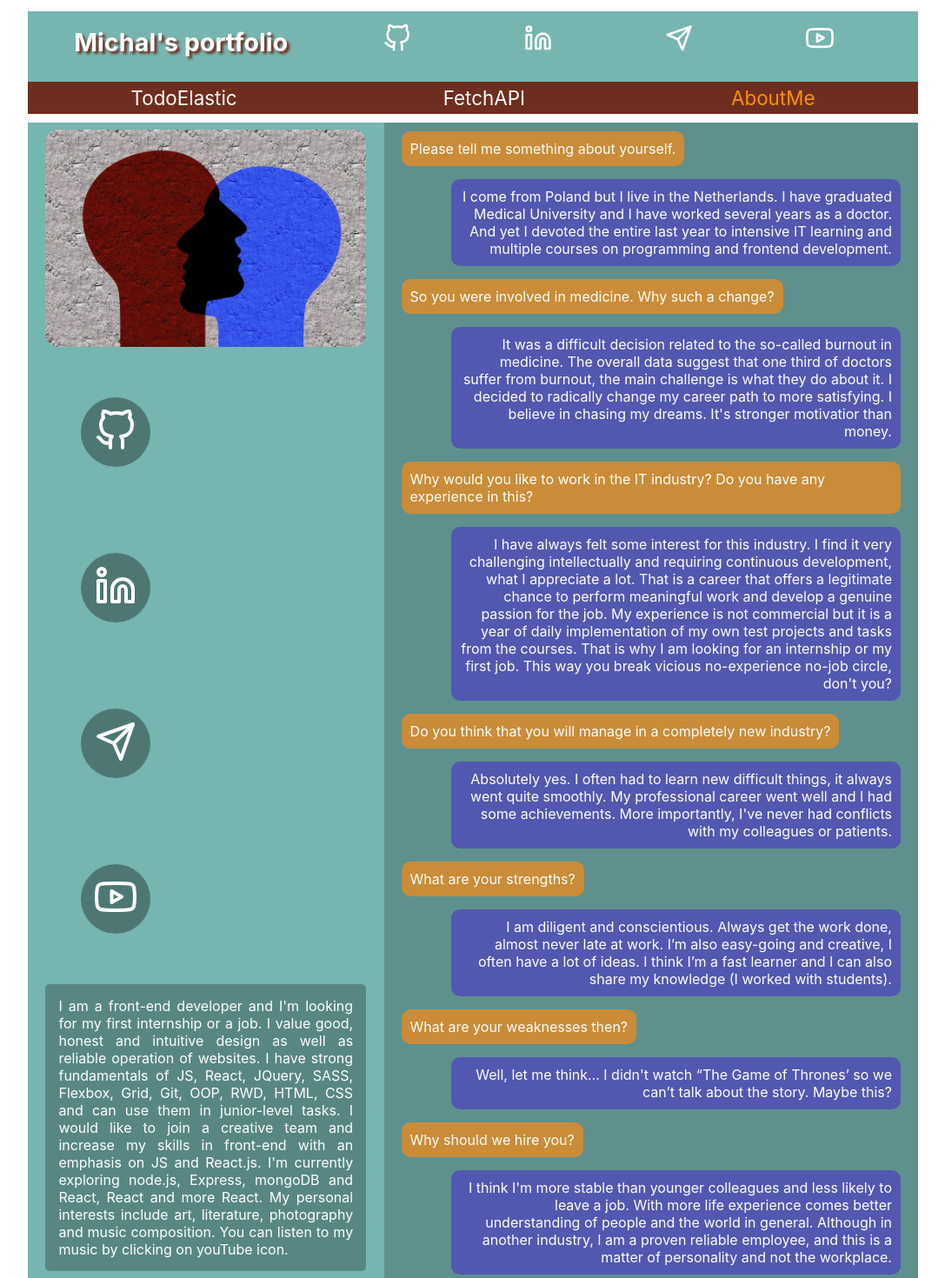
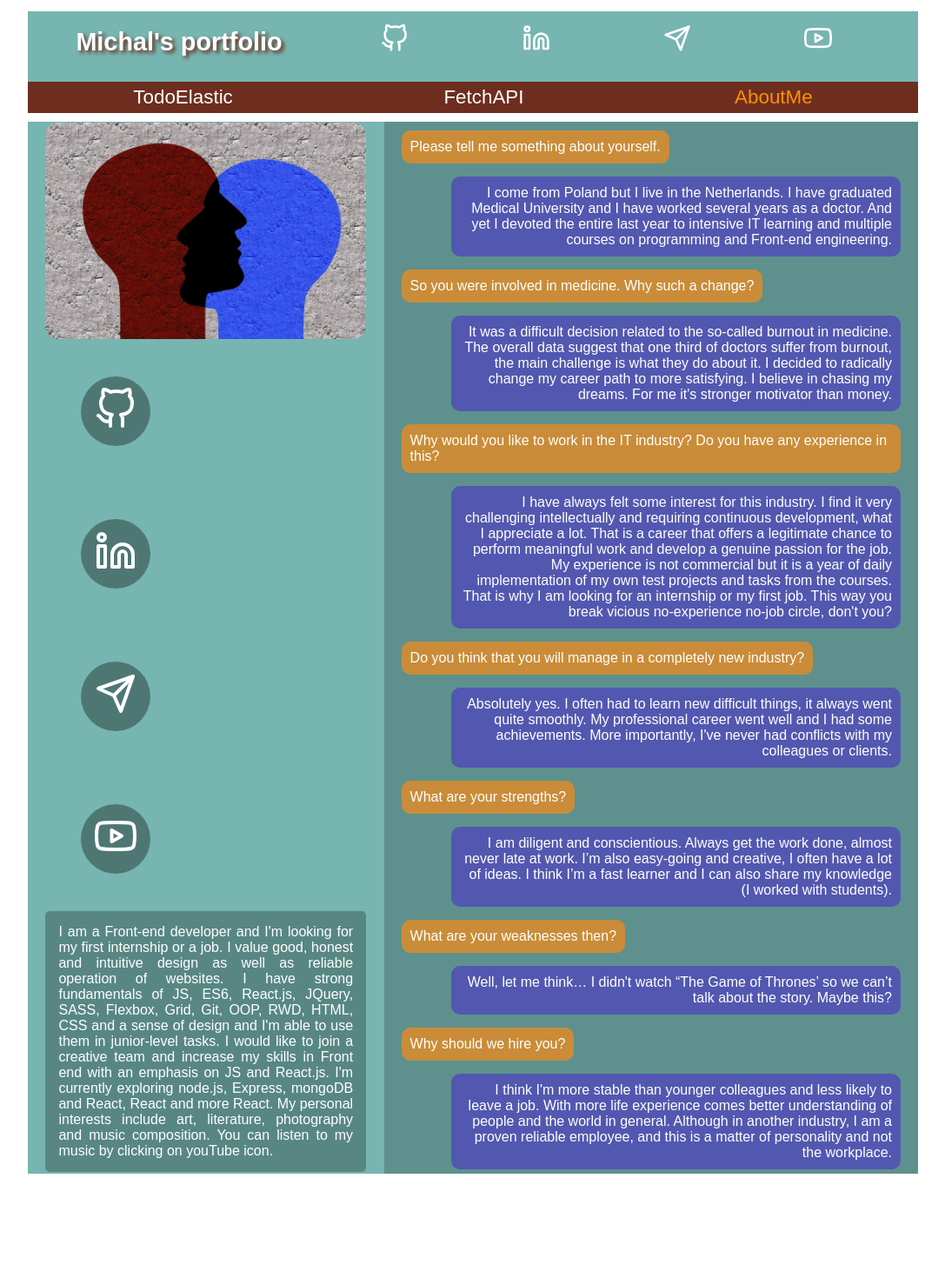
Before and after one commit to waterbreathing/portfolio, a React (Create React App) app: page /aboutMe in a window 1280 px wide. Shown: the top 1470 px of the page at 87% size, without its empty margins (96-1183 px from the left). After the commit the page ends 1362 px from the top, so only its background shows below. Built offline with nearby package versions, Linux system fonts and the light colour scheme.

Commit message:
add font correct styles

```diff
--- a/src/App.css
+++ b/src/App.css
@@ -4,9 +4,13 @@
   box-sizing: border-box;
 }
 
+@import url('https://fonts.googleapis.com/css?family=Muli:400,700&display=swap');
+
 .appContainer {
   width: 80%;
   margin: 1% auto;
+  font-family: 'Muli', sans-serif;
+
 }
 
 .App {
@@ -15,9 +19,9 @@
 }
 
 .todoTasksHeader {
-  padding: 10px 0;
+  padding: 7px 0;
   background-color: #F0DCD7;
-  margin-top: 5px;
+  margin-top: 10px;
   color: #555;
 
 
--- a/src/components/AboutMe.js
+++ b/src/components/AboutMe.js
@@ -29,20 +29,20 @@ class AboutMe extends Component {
                     <div className="youTube icons"> <a rel="noopener noreferrer" href="https://www.youtube.com/watch?v=zGIp21wPNN0" target="_blank"><FiYoutube /></a></div>
 
                     <div className='aboutMe' >
-                        I am a front-end developer and I'm looking for my first internship or a job. I value good, honest and intuitive design as well as reliable operation of websites. I have strong fundamentals of JS, React, JQuery, SASS, Flexbox, Grid, Git, OOP, RWD, HTML, CSS and can use them in junior-level tasks.
-    I would like to join a creative team and increase my skills in front-end with an emphasis on JS and React.js. I'm currently exploring node.js, Express, mongoDB and React, React and more React. My personal interests include art, literature, photography and music composition. You can listen to my music by clicking on youTube icon.
+                        I am a Front-end developer and I'm looking for my first internship or a job. I value good, honest and intuitive design as well as reliable operation of websites. I have strong fundamentals of JS, ES6, React.js, JQuery, SASS, Flexbox, Grid, Git, OOP, RWD, HTML, CSS and a sense of design and I'm able to use them in junior-level tasks.
+    I would like to join a creative team and increase my skills in Front end with an emphasis on JS and React.js. I'm currently exploring node.js, Express, mongoDB and React, React and more React. My personal interests include art, literature, photography and music composition. You can listen to my music by clicking on youTube icon.
                     </div>
                     {/* <img src={Img1} alt="background" /> */}
                 </div>
                 <div className='dialogue' >
                     <p>Please tell me something about yourself.</p>
-                    <p>I come from Poland but I live in the Netherlands. I have graduated Medical University and I have worked several years as a doctor. And yet I devoted the entire last year to intensive IT learning and multiple courses on programming and frontend development.</p>
+                    <p>I come from Poland but I live in the Netherlands. I have graduated Medical University and I have worked several years as a doctor. And yet I devoted the entire last year to intensive IT learning and multiple courses on programming and Front-end engineering.</p>
                     <p>So you were involved in medicine. Why such a change?</p>
-                    <p>It was a difficult decision related to the so-called burnout in medicine. The overall data suggest that one third of doctors suffer from burnout, the main challenge is what they do about it. I decided to radically change my career path to more satisfying. I believe in chasing my dreams. It's stronger motivatior than money.</p>
+                    <p>It was a difficult decision related to the so-called burnout in medicine. The overall data suggest that one third of doctors suffer from burnout, the main challenge is what they do about it. I decided to radically change my career path to more satisfying. I believe in chasing my dreams. For me it's stronger motivator than money.</p>
                     <p>Why would you like to work in the IT industry? Do you have any experience in this?</p>
                     <p>I have always felt some interest for this industry. I find it very challenging intellectually and requiring continuous development, what I appreciate a lot. That is a career that offers a legitimate chance to perform meaningful work and develop a genuine passion for the job. My experience is not commercial but it is a year of daily implementation of my own test projects and tasks from the courses. That is why I am looking for an internship or my first job. This way you break vicious no-experience no-job circle, don't you? </p>
                     <p>Do you think that you will manage in a completely new industry? </p>
-                    <p>Absolutely yes. I often had to learn new difficult things, it always went quite smoothly. My professional career went well and I had some achievements. More importantly, I've never had conflicts with my colleagues or patients. </p>
+                    <p>Absolutely yes. I often had to learn new difficult things, it always went quite smoothly. My professional career went well and I had some achievements. More importantly, I've never had conflicts with my colleagues or clients. </p>
                     <p>What are your strengths? </p>
                     <p>I am diligent and conscientious. Always get the work done, almost never late at work. I’m also easy-going and creative, I often have a lot of ideas. I think I’m a fast learner and I can also share my knowledge (I worked with students).</p>
                     <p>What are your weaknesses then?</p>
--- a/src/components/AddTask.js
+++ b/src/components/AddTask.js
@@ -141,7 +141,7 @@ class AddTask extends Component {
                         </span>
                         <span>
                             <input type="date" name="endDate" id="endDate" min={this.state.startDate}
-                                value={this.state.endDate} onChange={this.handleDeadline} className='btn'
+                                value={this.state.endDate} onChange={this.handleDeadline} className='btn' required
                             />
                         </span>
                         <span>
--- a/src/components/Header.css
+++ b/src/components/Header.css
@@ -21,7 +21,7 @@
 .headerTop {
 
 
-    text-shadow: rgb(110, 46, 31) 3px 3px 3px;
+    text-shadow: rgb(110, 46, 31) 3px 3px 4px;
     /* margin-bottom: 1%; */
 }
 
```
